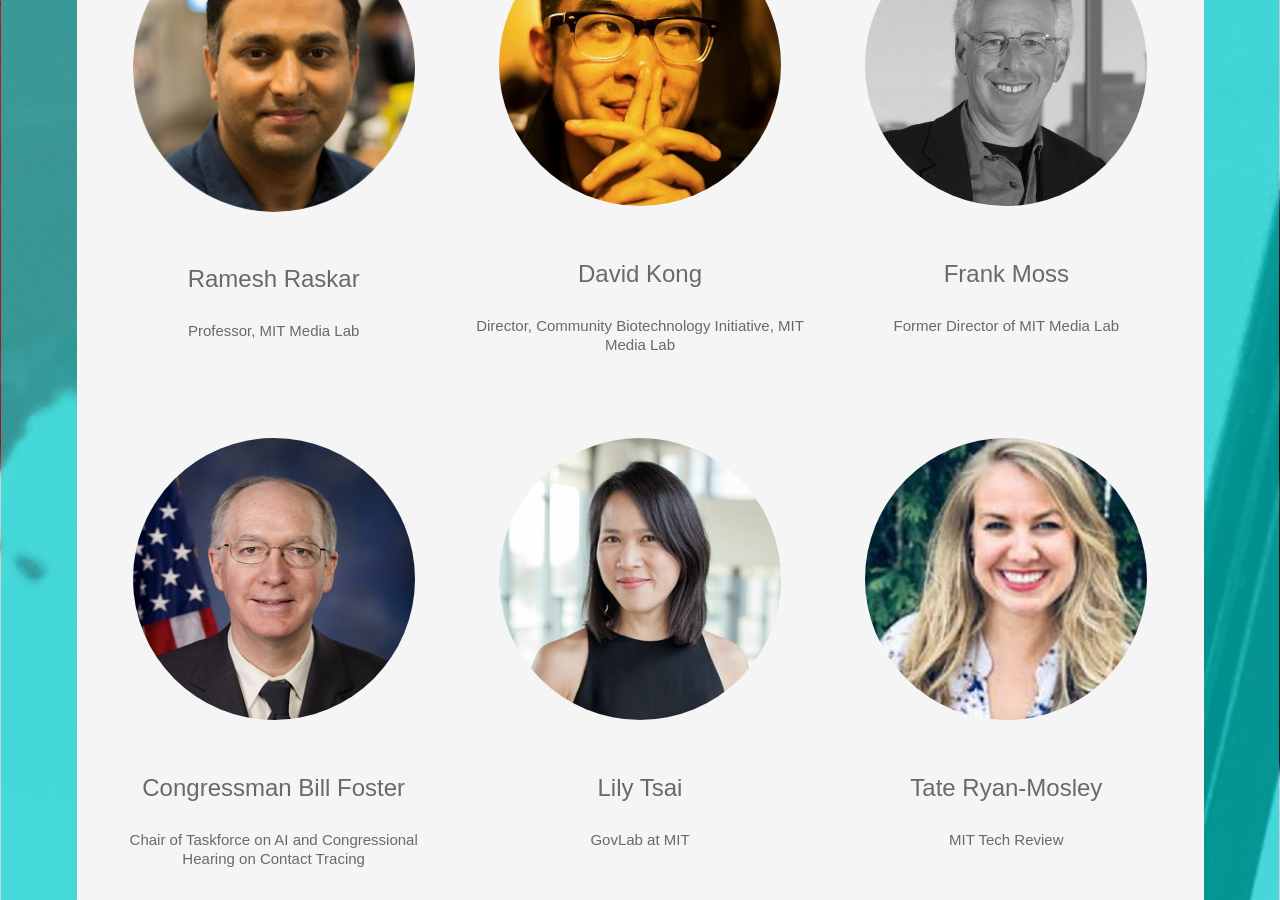
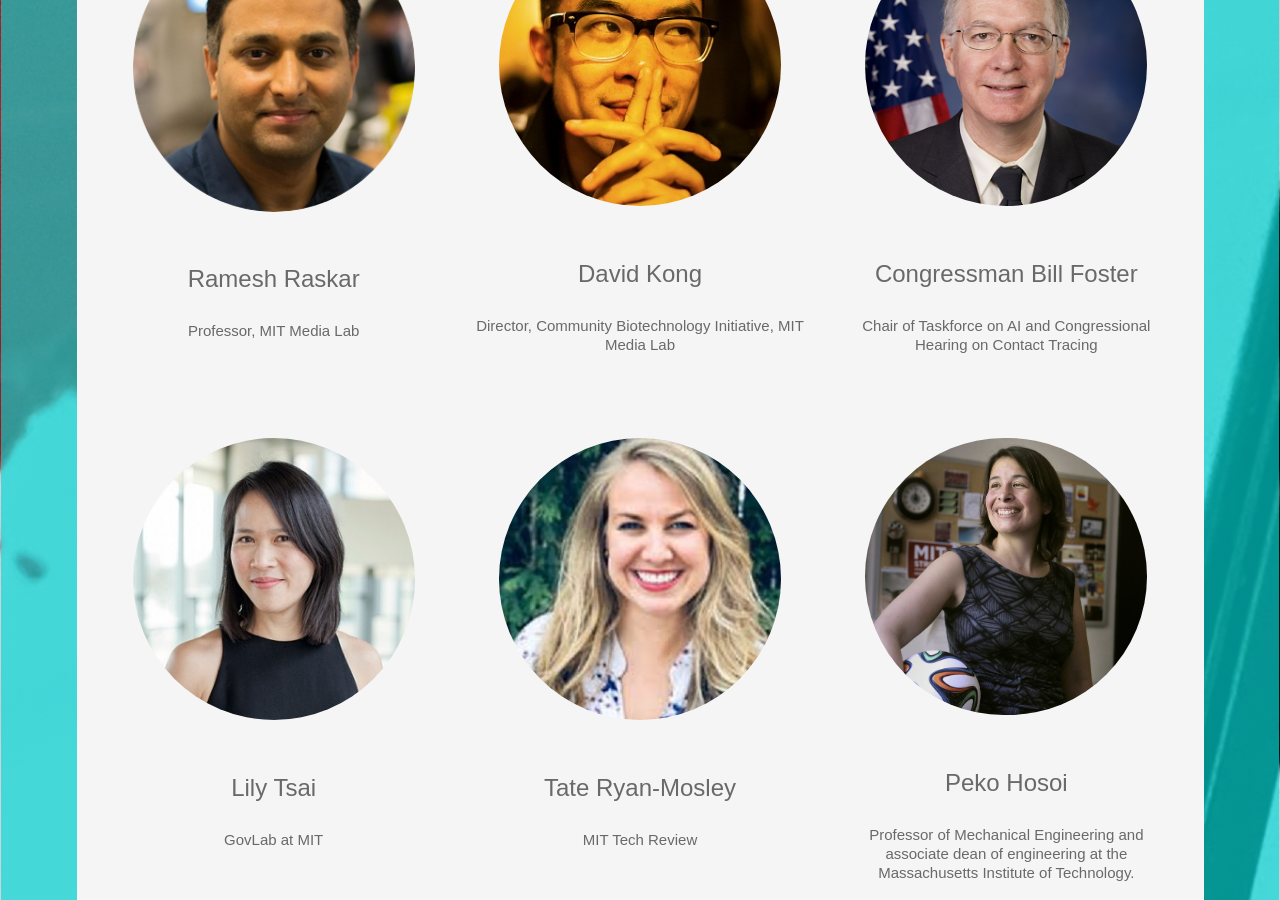
Before and after one commit to responsible-data-summit/events, a Jekyll site: the page built from trust.html, in a window 1280 px wide and 900 px high, scrolled down 2538 px. Built offline with Jekyll 4.4.1, drawn with Linux system fonts in a browser that asks for light colours; some web fonts are replaced; comment, search, counter and statistics services are not loaded; some of the changed lines change nothing that is shown.

Commit message:
update pics

```diff
--- a/_data/speakers_trust.yml
+++ b/_data/speakers_trust.yml
@@ -9,10 +9,6 @@
   avatar: davidkong.jpg
 
   link: https://www.linkedin.com/in/davidsunkong/
-- name: Frank Moss
-  title: |
-    Former Director of MIT Media Lab
-  avatar: frankmoss.jpg
 
 - name: Congressman Bill Foster
   title: |
@@ -87,14 +83,19 @@
 - name: Luca Ferretti
   title: |
     Big Data Institute, (Author of most cited digital contact tracing paper from University of Oxford)
-  avatar: unknown.jpg
+  avatar: lucaferretti.png
 
 - name: Suraj Kapa
   title: |
     Mayo Clinic college of medicine
-  avatar: unknown.jpg
+  avatar: surajkapa.png
 
 - name: Thomas Kingsley
   title: |
     Mayo Clinic College of Medicine and Science.
-  avatar: unknown.jpg
+  avatar: thomaskingsley.jpg
+
+- name: Wendy Seltzer
+  title: |
+    W3C
+  avatar: wendyseltzer.jpg
```
Also changed, not shown: assets/img/speakers/lucaferretti.png (added), assets/img/speakers/surajkapa.png (added), assets/img/speakers/thomaskingsley.jpg (added), assets/img/speakers/wendyseltzer.jpg (added).
